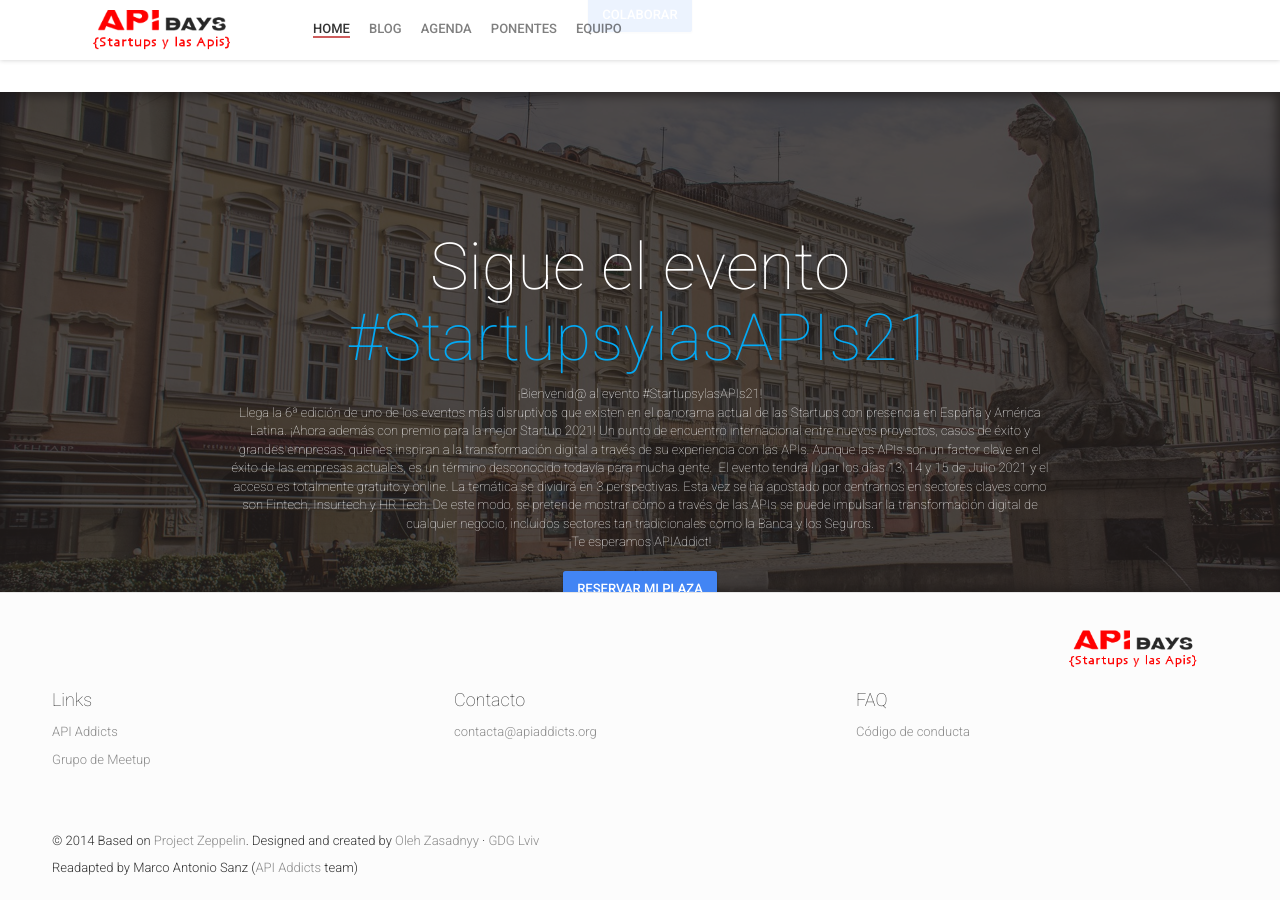
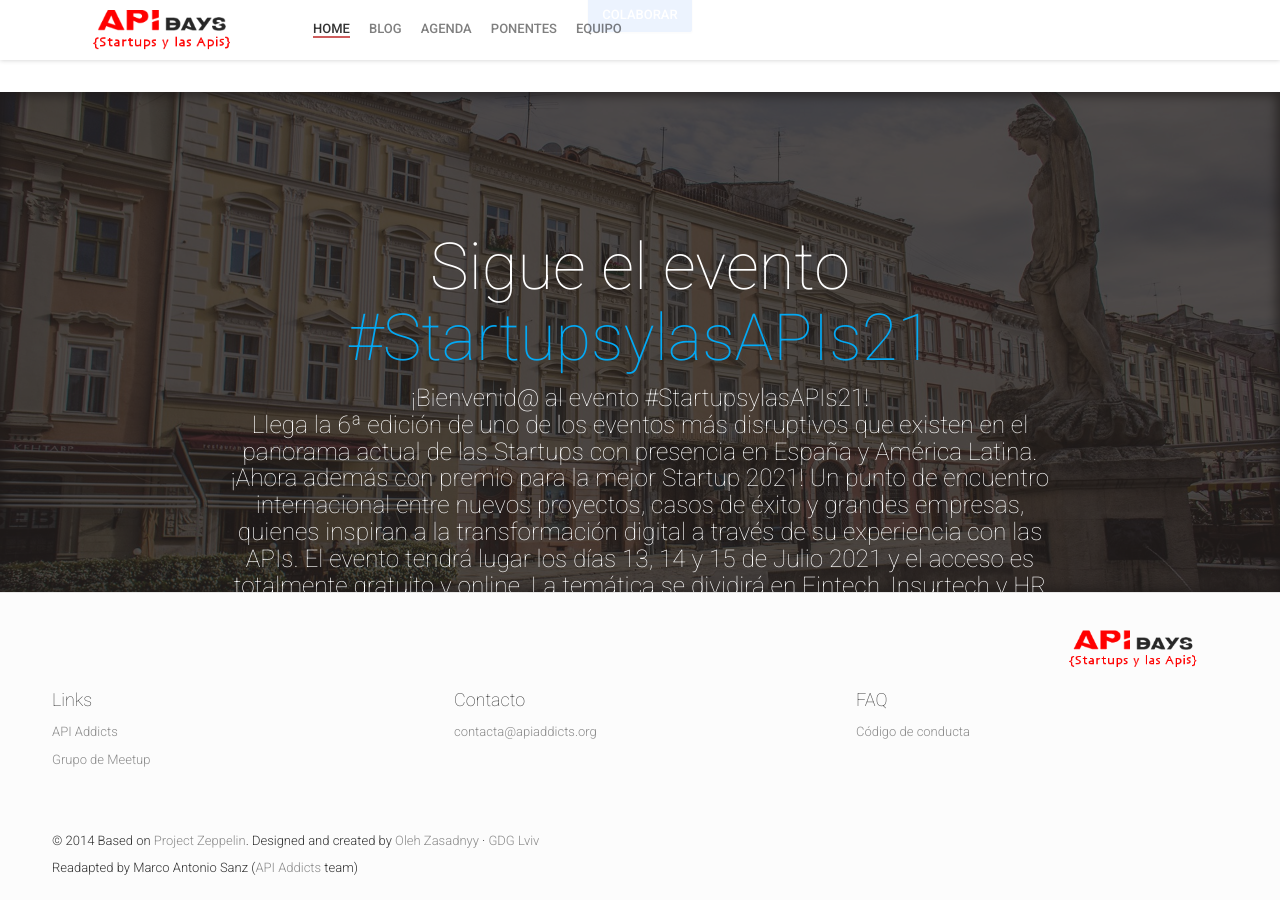
Before and after one commit to apiaddicts/startupsylasapisIII, a Jekyll site: the page built from index.html, in a window 1280 px wide and 900 px high, scrolled down 4529 px. Built offline with Jekyll 4.4.1, drawn with Linux system fonts in a browser that asks for light colours; nearby versions of some CDN libraries; comment, search, counter and statistics services are not loaded.

Commit message:
texto twitter y enlaces en team

```diff
--- a/_config.yml
+++ b/_config.yml
@@ -133,8 +133,7 @@
 twitterText: "¡Bienvenid@ al evento #StartupsylasAPIs21!<br>
   Llega la 6ª edición de uno de los eventos más disruptivos que existen en el panorama actual de las Startups con presencia en España y América Latina. ¡Ahora además con premio para la mejor Startup 2021!
   Un punto de encuentro internacional entre nuevos proyectos, casos de éxito y grandes empresas, quienes inspiran a la transformación digital a través de su experiencia con las APIs.
-  Aunque las APIs son un factor clave en el éxito de las empresas actuales, es un término desconocido todavía para mucha gente.
-  El evento tendrá lugar los días 13, 14 y 15 de Julio 2021 y el acceso es totalmente gratuito y online. La temática se dividirá en 3 perspectivas. Esta vez se ha apostado por centrarnos en sectores claves como son Fintech, Insurtech y HR Tech. De este modo, se pretende mostrar cómo a través de las APIs se puede impulsar la transformación digital de cualquier negocio, incluidos sectores tan tradicionales como la Banca y los Seguros. <br> ¡Te esperamos APIAddict! <br>"
+  El evento tendrá lugar los días 13, 14 y 15 de Julio 2021 y el acceso es totalmente gratuito y online. La temática se dividirá en  Fintech, Insurtech y HR Tech.<br> ¡Te esperamos APIAddict! <br>"
 twitterButtonLink: "https://www.eventbrite.es/e/entradas-startups-y-las-apis-2021-157469817463"
 twitterButtonText: "Reservar mi plaza"
 
@@ -226,7 +225,7 @@
 aboutUs: "En los últimos años, las APIs se han convertido en una forma revolucionaria de negocio para las empresas.
   El número de innovaciones tecnológicas y de industrias que están creciendo gracias al poder de las APIs es enorme.
   Cada vez se abren más puertas de negocio gracias a las APIs. <br>
-  Por eso en API Addicts nos gusta compartir con la comunidad nuestra experiencia. Nos gustan las APIs en todos sus
+  Por eso en <a href=\"https://apiaddicts.org/\" target=\"_blank\">API Addicts</a> nos gusta compartir con la comunidad nuestra experiencia. Nos gustan las APIs en todos sus
   formatos. Somos amantes y expertos de las APIs. Así fue como creamos el grupo, por el interés de crear una comunidad abierta
   en la cual todos puedan participar y aprender acerca de las APIs. <br>
   Las startups han demostrado ser un elemento clave en el impulso de las nuevas tecnologías y podría decirse que son el motor de la transformación digital de todos los sectores. Es por ello que, un año más, queremos reunir a los casos de éxito más disruptivos del panorama en un encuentro anual internacional.<br>
@@ -234,7 +233,7 @@
   Aunque las APIs son un factor clave en el éxito de las empresas actuales, es un término desconocido todavía para mucha gente. <br>
   El evento tendrá lugar los días 13, 14 y 15 de Julio 2021 y el acceso es totalmente gratuito y online. Como siempre, la temática se dividirá en 3 perspectivas. Esta vez se ha apostado por los sectores claves como son Fintech, Insurtech y HR Tech.
   De este modo, se pretende mostrar cómo a través de las APIs se puede impulsar la transformación digital de cualquier negocio, incluidos sectores tan tradicionales como la Banca y los Seguros.
-  Si no nos conoces, puedes saber más sobre nosotros y ver lo que hacemos en nuestro canal de <a href=\"https://www.youtube.com/channel/UCepaRmZBCmbdU4QqNhSV5jQ\" target=\"_blank\">youtube</a> o en nuestras redes sociales. <br> ¡Te esperamos APIAddict!<br> <br>"
+  Si no nos conoces, puedes saber más sobre nosotros y ver lo que hacemos en <a href=\"https://www.youtube.com/channel/UCepaRmZBCmbdU4QqNhSV5jQ\" target=\"_blank\">nuestro canal de youtube</a> o en <a href=\"https://www.linkedin.com/company/apiaddicts/\" target=\"_blank\">nuestras redes sociales</a>. <br> ¡Te esperamos APIAddict!<br> <br>"
 
 # Logistics Find Way Block
 findWayTitle: "Find your way here"
--- a/_includes/twitter-feed.html
+++ b/_includes/twitter-feed.html
@@ -9,8 +9,8 @@
             <h3>{{ site.tweetsFeedTitle }} <a href="https://twitter.com/search?q=%23{{ site.twitterHashTag }}" target="_blank">#{{ site.twitterHashTag }}</a>
             </h3>
             <div id="tweets" class="tweets"></div>
-            <h7>{{ site.twitterText }} <a href="https://www.eventbrite.es/e/entradas-startups-y-las-apis-2021-157469817463" target="_blank"></a>
-            </h7>
+            <h6>{{ site.twitterText }} <a href="https://www.eventbrite.es/e/entradas-startups-y-las-apis-2021-157469817463" target="_blank"></a>
+            </h6>
             <br>
             <a class="btn btn-primary waves-effect waves-button waves-light waves-float" href="{{ site.twitterButtonLink }}" target="_blank">{{ site.twitterButtonText }}</a>
         </div>
```
